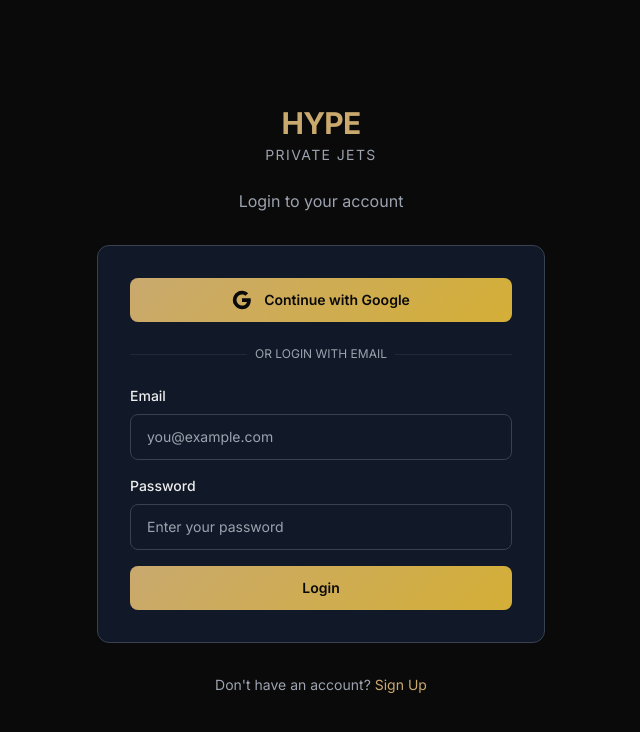
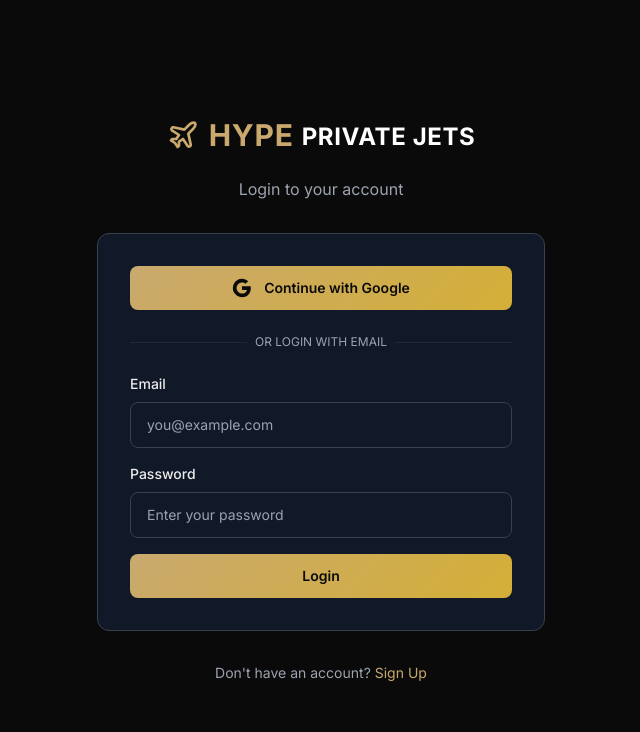
Before and after one commit to flycirrus/emptyleg-portal, a Next.js app: page /login in a window 1280 px wide. Shown: the top 732 px of the page, without its empty margins (319-959 px from the left). Built offline with nearby package versions, Linux system fonts and the light colour scheme; no server answers.

Commit message:
style: update logo on login page to match flight page

```diff
--- a/src/app/(auth)/login/page.tsx
+++ b/src/app/(auth)/login/page.tsx
@@ -1,4 +1,5 @@
 import Link from "next/link";
+import { Plane } from "lucide-react";
 import { auth, signIn } from "@/lib/auth";
 import { redirect } from "next/navigation";
 import { revalidatePath } from "next/cache";
@@ -12,10 +13,13 @@
 
   return (
     <div className="space-y-8">
-      <div className="text-center space-y-2">
-        <Link href="/" className="inline-block transition-transform hover:scale-105">
-          <h1 className="text-3xl font-bold tracking-tight text-gold">HYPE</h1>
-          <p className="text-sm tracking-widest uppercase text-muted mt-1">Private Jets</p>
+      <div className="text-center flex flex-col items-center space-y-2">
+        <Link href="/" className="flex items-center justify-center gap-2.5 transition-transform hover:scale-105">
+          <Plane className="h-8 w-8 text-gold" />
+          <span className="text-2xl sm:text-3xl font-bold tracking-wide flex flex-col sm:flex-row sm:items-center sm:gap-2 leading-none text-left">
+            <span className="text-gold">HYPE</span>
+            <span className="text-[0.7rem] sm:text-2xl sm:mt-1 text-white uppercase tracking-widest sm:tracking-wide">Private Jets</span>
+          </span>
         </Link>
         <p className="text-muted pt-4">Login to your account</p>
       </div>
```
